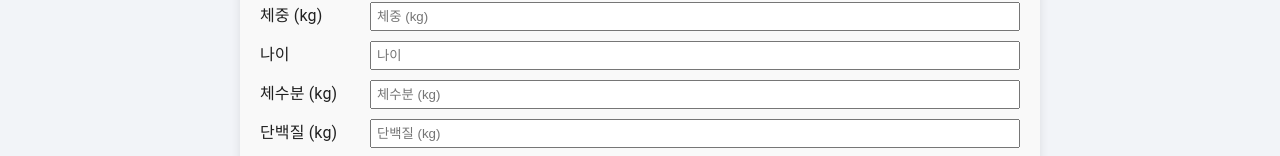
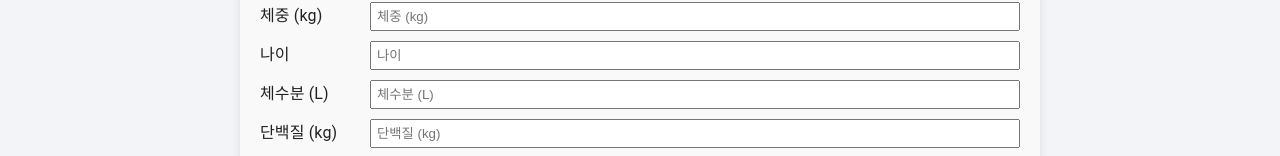
Before and after one commit to Modem924/frontend, a React (Create React App) app in the folder frontend/: page /upload in a window 1280 px wide. Shown: the part 504-660 px from the top of the page. Built offline with nearby package versions, Linux system fonts and the light colour scheme.

Commit message:
Update Upload_ver1.js

```diff
--- a/frontend/src/components/Upload_ver1.js
+++ b/frontend/src/components/Upload_ver1.js
@@ -332,8 +332,8 @@ const OcrComponent = () => {
                 <input type="number" name="age" value={formData.age} onChange={handleChange} placeholder="나이" />
               </FormGroup>
               <FormGroup>
-                <label htmlFor="total_body_water">체수분 (kg)</label>
-                <input type="number" name="total_body_water" value={formData.total_body_water} onChange={handleChange} placeholder="체수분 (kg)" />
+                <label htmlFor="total_body_water">체수분 (L)</label>
+                <input type="number" name="total_body_water" value={formData.total_body_water} onChange={handleChange} placeholder="체수분 (L)" />
               </FormGroup>
               <FormGroup>
                 <label htmlFor="protein">단백질 (kg)</label>
```
